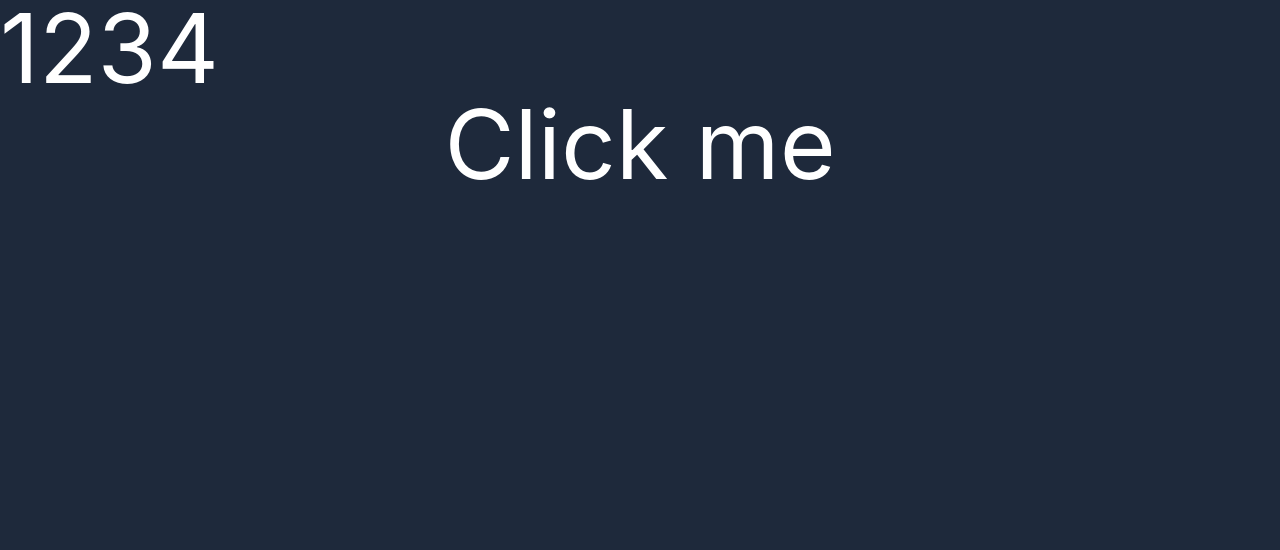
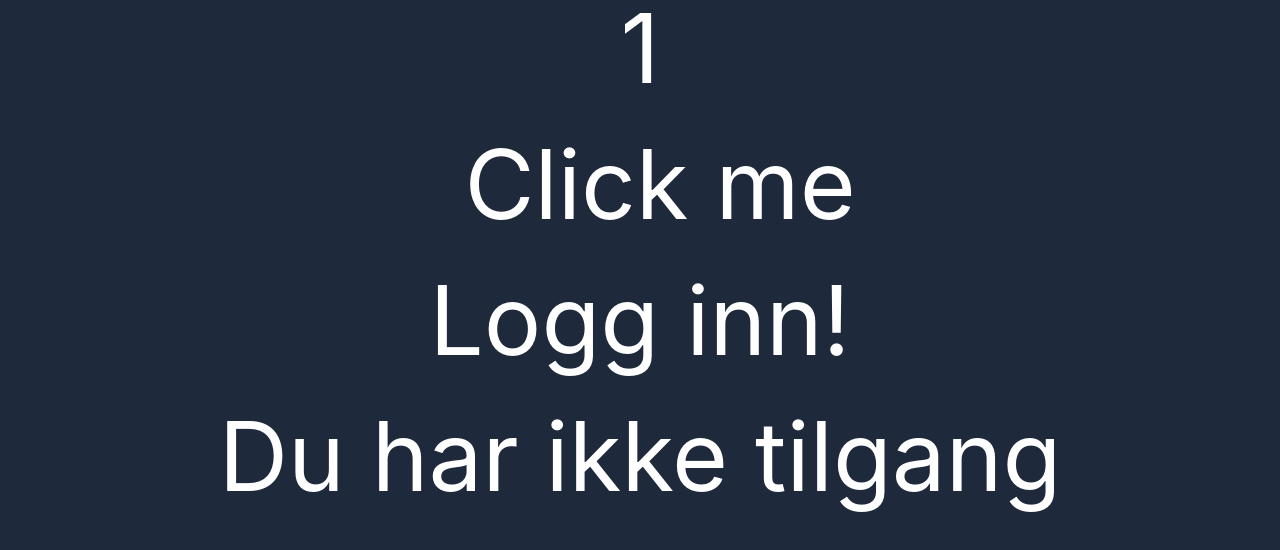
Before and after one commit to jonp-h/undervisning-react-v24, a React (Create React App) app: page / in a window 1280 px wide. Shown: the top 550 px of the page. Built offline with nearby package versions, Linux system fonts and the light colour scheme.

Commit message:
Refactor App.jsx and InteractiveCounter.jsx

```diff
--- a/src/components/App.jsx
+++ b/src/components/App.jsx
@@ -13,8 +13,8 @@ function App() {
   return (
     <div className=" content-stretch h-screen bg-slate-800">
       {/* <div className="grid grid-cols-4 pt-5 ">{card}</div> */}
-      <InteractiveList />
-      {/* <InteractiveCounter /> */}
+      {/* <InteractiveList /> */}
+      <InteractiveCounter />
     </div>
   );
 }
--- a/src/components/InteractiveCounter.jsx
+++ b/src/components/InteractiveCounter.jsx
@@ -5,17 +5,38 @@ export default function InteractiveCounter() {
   // hook
   const [counter, setCounter] = useState(1);
 
+  // lag en hook som lagrer en boolean, med intial state til false
+  const [Innlogget, setInnlogget] = useState(false);
+
+  // toggle innlogget hook, med setInnlogget
+  function InnloggetEvent() {
+    setInnlogget(!Innlogget);
+  }
+
   function clickEvent() {
     setCounter((oldValue) => oldValue + 1);
     // 90% av tilfellene vil man ikke merke forskjell
   }
 
   return (
-    <div className="text-8xl text-white">
+    <div className="text-8xl flex flex-col justify-center text-center gap-10 text-white">
       {counter}
       <button onClick={clickEvent} className="ml-10">
         Click me
       </button>
+
+      {/* Toggle innlogget */}
+      <button onClick={InnloggetEvent}>Logg inn!</button>
+      {/* Viser innhold om bruker er innlogget */}
+      {Innlogget ? (
+        <div>
+          <h1>Innlogget</h1>
+          <h3>Ditt brukernavn</h3>
+          <p>tekst lorem ipsum</p>
+        </div>
+      ) : (
+        <h1>Du har ikke tilgang</h1>
+      )}
     </div>
   );
 }
```
